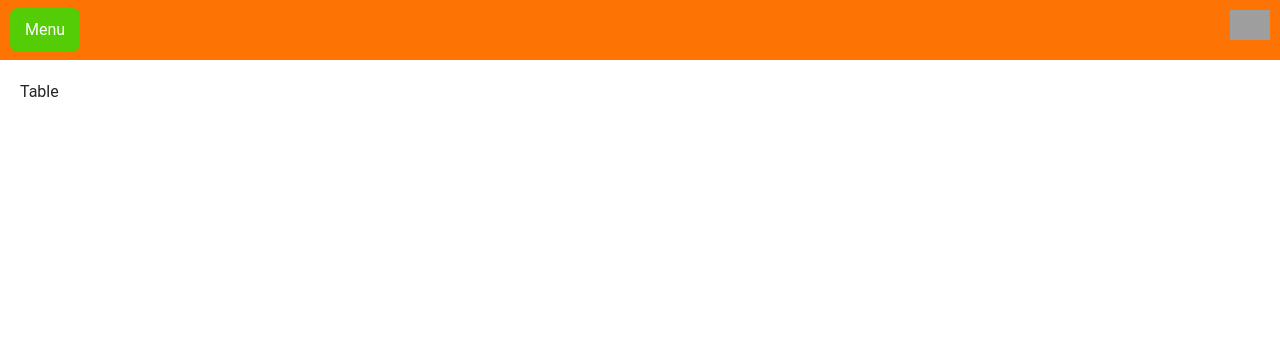
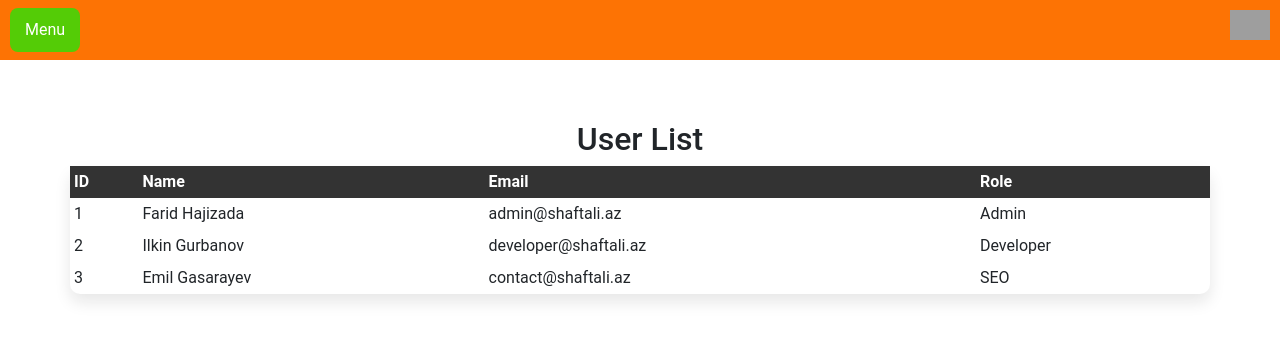
Before and after one commit to faridhajizada/MyTask, a React (Vite) app: page /table-list in a window 1280 px wide. Shown: the top 340 px of the page. Built offline with nearby package versions, Linux system fonts and the light colour scheme; grey boxes are pictures that could not be loaded.

Commit message:
feat:create Table component

```diff
--- a/src/pages/Table/Table.jsx
+++ b/src/pages/Table/Table.jsx
@@ -1,7 +1,61 @@
 import React from "react";
+import "./Table.scss";
 
 function Table() {
-  return <div>Table</div>;
+  const users = [
+    {
+      id: 1,
+      name: "Farid Hajizada",
+      email: "admin@shaftali.az",
+      role: "Admin",
+    },
+    {
+      id: 2,
+      name: "Ilkin Gurbanov",
+      email: "developer@shaftali.az",
+      role: "Developer",
+    },
+    {
+      id: 3,
+      name: "Emil Gasarayev",
+      email: "contact@shaftali.az",
+      role: "SEO",
+    },
+  ];
+
+  return (
+    <section id="table">
+      <div className="container">
+        <div className="row">
+          <div className="text-center">
+            <h2>User List</h2>
+          </div>
+          <div className="list">
+            <table>
+              <thead>
+                <tr>
+                  <th>ID</th>
+                  <th>Name</th>
+                  <th>Email</th>
+                  <th>Role</th>
+                </tr>
+              </thead>
+              <tbody>
+                {users.map((user) => (
+                  <tr key={user.id}>
+                    <td>{user.id}</td>
+                    <td>{user.name}</td>
+                    <td>{user.email}</td>
+                    <td>{user.role}</td>
+                  </tr>
+                ))}
+              </tbody>
+            </table>
+          </div>
+        </div>
+      </div>
+    </section>
+  );
 }
 
 export default Table;
--- a/src/pages/Table/Table.scss
+++ b/src/pages/Table/Table.scss
@@ -0,0 +1,30 @@
+#table {
+  padding: 40px 0;
+
+  .list {
+    border-radius: 10px;
+    box-shadow: 0 8px 16px rgba(20, 20, 20, 0.1);
+    background: white;
+    padding: 0;
+  }
+
+  table {
+    width: 100%;
+
+    th,
+    td {
+      padding: 4px;
+    }
+
+    thead {
+      background: #333;
+      color: white;
+    }
+
+    tbody tr {
+      &:hover {
+        background: #f1f1f1;
+      }
+    }
+  }
+}
```
